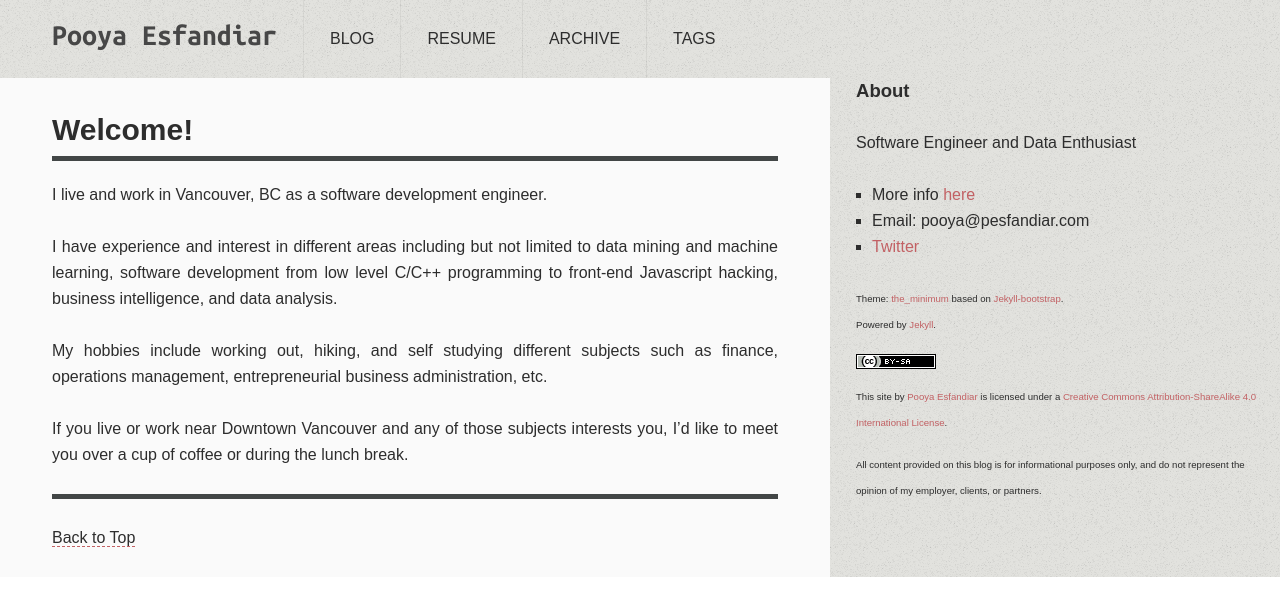
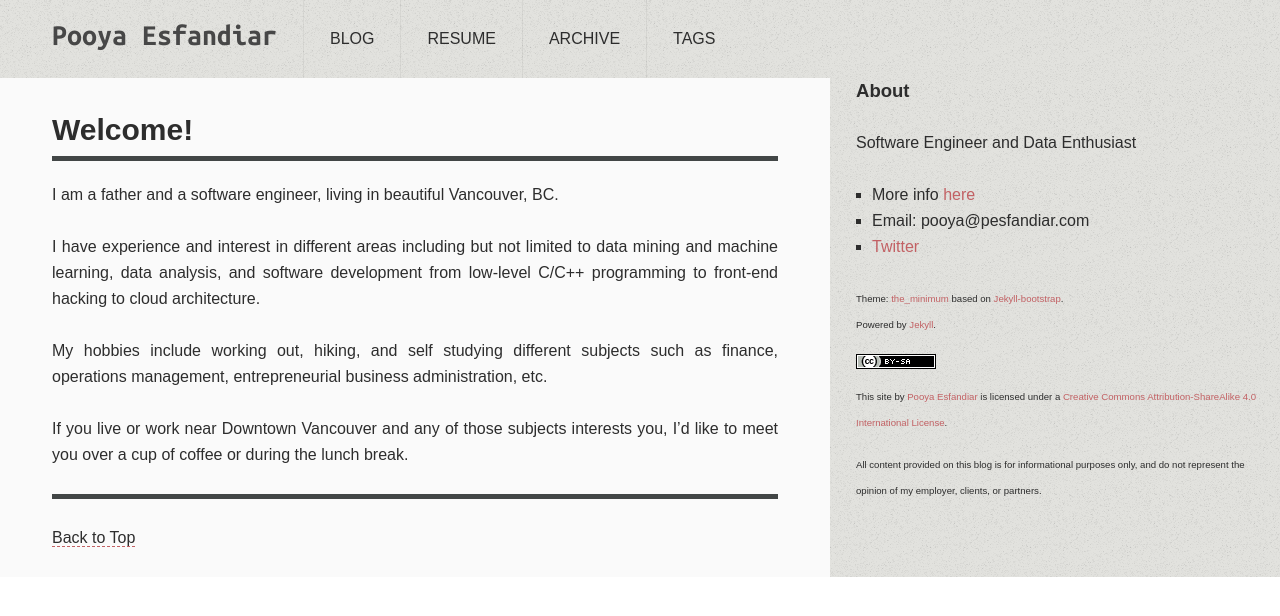
Before and after one commit to pesfandiar/pesfandiar.github.io, a Jekyll site: the page built from index.md, in a window 1280 px wide. Shown: the top 616 px of the page. Built offline with Jekyll 4.4.1, drawn with Linux system fonts in a browser that asks for light colours; comment, search, counter and statistics services are not loaded.

Commit message:
Updated intro and resume

```diff
--- a/index.md
+++ b/index.md
@@ -5,9 +5,9 @@ tagline:
 ---
 {% include JB/setup %}
 
-I live and work in Vancouver, BC as a software development engineer.
+I am a father and a software engineer, living in beautiful Vancouver, BC.
 
-I have experience and interest in different areas including but not limited to data mining and machine learning, software development from low level C/C++ programming to front-end Javascript hacking, business intelligence, and data analysis.
+I have experience and interest in different areas including but not limited to data mining and machine learning, data analysis, and software development from low-level C/C++ programming to front-end hacking to cloud architecture.
 
 My hobbies include working out, hiking, and self studying different subjects such as finance, operations management, entrepreneurial business administration, etc.
 
--- a/resume.html
+++ b/resume.html
@@ -212,8 +212,8 @@
       <dl>
         <dt>Software Engineering</dt>
         <dd title="MVC Frameworks. Object-oriented and GUI. Android programming.">Java</dd>
+        <dd title="Scalable back-end platform based on a Javascript engine.">Node.js</dd>
         <dd title="Low-level, high-performance, portable, commercial and scientific research experience. STL and a bit Boost.">C/C++</dd>
-        <dd title="Scalable back-end platform based on a Javascript engine.">Node.js</dd>
         <dd title="Web development using MVC frameworks. Open-source experience.">PHP</dd>
         <dd title="PostgreSQL, MySQL, MS SQL, etc.">SQL</dd>
         <dd title="Familiar with this elegant and powerful language.">Python</dd>
```
Also changed, not shown: other parts of resume.html (+2 -2 lines).
